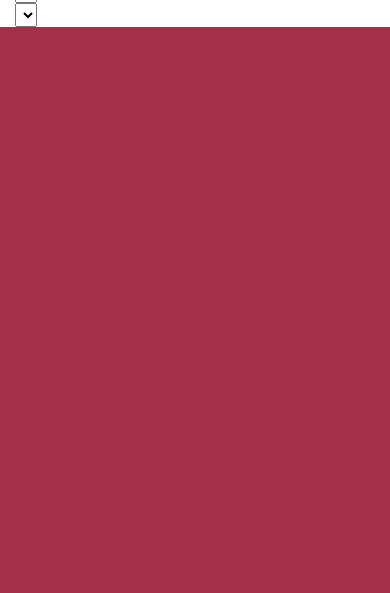
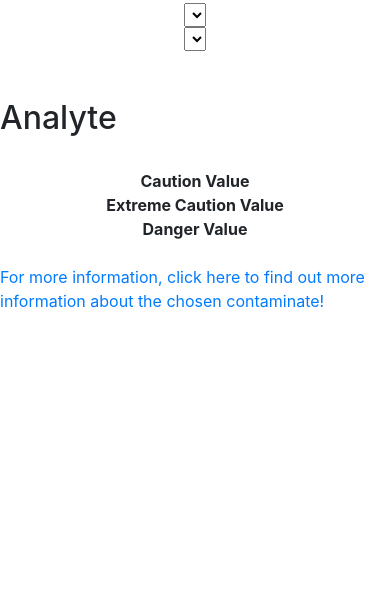
Before and after one commit to ramuir/US_Water_Contaminants, a Flask app: page / in a window 390 px wide. Shown: the part 873-1466 px from the top of the page. Before the commit the page ends 900 px from the top, so only its background shows below. Run offline with Flask 2, Linux system fonts and the light colour scheme; data that the repository does not hold is empty; some libraries are stand-ins or nearby versions.

Commit message:
Added Table and additional info

```diff
--- a/static/JS/logic.js
+++ b/static/JS/logic.js
@@ -70,6 +70,12 @@ function ChangeData(call) {
     d3.json(call, function(contaminants) {
         console.log(contaminants);
 
+        var addInfo=contaminants.info[0]
+        UpdateAdditional(addInfo)
+
+        var tabledata=contaminants.table
+        UpdateTable(tabledata)
+
         var new_statesData=statesData
         var newData=GenerateFake();
         // console.log(newData)
@@ -86,12 +92,71 @@ function ChangeData(call) {
     })
 }
 
+// Update Additional data
+function UpdateAdditional(analyte) {
+    // console.log(analyte)
+    var A_name=d3.select("#analyte_name")
+    A_name.text(analyte.Analyte)
+    var val1=d3.select("#caution")
+    var val2=d3.select("#extreme_caution")
+    var val3=d3.select("#danger")
+    val1.text(analyte.Caution + " "+ analyte.Units)
+    val2.text(analyte['Extreme Caution'] + " "+ analyte.Units)
+    val3.text(analyte.Danger + " "+ analyte.Units)
+    var link=d3.select('#url_text')
+    var t= "https://" + analyte.Link
+    link.attr("href", analyte.Link)
+    var info=d3.select('#analyte_additional')
+    info.text(analyte["Additional Info"])
+}
+
+function UpdateTable(data) {
+    console.log(data)
+    var titles=d3.select("#table_head")
+    titles.html("")
+    titles.append('tr').attr('id', 'data-header')
+    var rowheader=d3.select("#data-header")
+    rowheader.append('th').text("Analyte Name").attr('class','table-head')
+    rowheader.append('th').text("State").attr('class','table-head')
+    // rowheader.append('th').text("Station Served").attr('class','table-head')
+    rowheader.append('th').text("Population Served").attr('class','table-head')
+    rowheader.append('th').text("Source Water Type").attr('class','table-head')
+    rowheader.append('th').text("Analyte Detected?").attr('class','table-head')
+    rowheader.append('th').text("Value Detected").attr('class','table-head')
+    rowheader.append('th').text("Value Units").attr('class','table-head')
+    console.log(data.length)
+
+    var Tdata=d3.select("#table_body")
+    Tdata.html("")
+    for (var i=0; i<data.length; i++) {
+        var listName="Item_"+i
+        var detect=""
+        if(data[i].Detect===0) {
+            detect="No"
+        } else {
+            detect="Yes"
+        }
+
+        Tdata.append('tr').attr("id", listName)
+        var row= d3.select('#'+listName)
+        row.append('th').text(data[i]["Analyte Name"])
+        row.append('th').text(data[i].State)
+        // row.append('th').text()
+        row.append('th').text(data[i]["Retail Population Served"])
+        row.append('th').text(data[i]["Source Water Type"])
+        row.append('th').text(detect)
+        row.append('th').text(data[i].Value)
+        row.append('th').text(data[i].Unit)
+    }
+}
+
 
 function UpdateData() {
     var dropdown1 = d3.select("#selDataset")
     var dropdown2 = d3.select("#selState")
     var dataset1 = dropdown1.property("value")
     var dataset2 = dropdown2.property("value")
+    console.log(dataset1)
 
     call2=`/api/${dataset1}/${dataset2}`
     console.log(call2)
@@ -131,6 +196,8 @@ L.geoJson(statesData, {style: style}).addTo(map);
 
 initalizeChoices()
 initializeStates()
+call_init="/api/ARSENIC/Alabama"
+ChangeData(call_init)
 
 d3.selectAll('#selDataset').on("change",UpdateData)
 d3.selectAll('#selState').on("change",UpdateData)
--- a/static/css/style.css
+++ b/static/css/style.css
@@ -54,3 +54,7 @@ html {
 h1 {
   text-align: center;
 }
+
+#analyte_head {
+  text-align: center;
+}
--- a/templates/index.html
+++ b/templates/index.html
@@ -23,32 +23,55 @@
     <div id="header">
       <h1>Water Contaminates in the USA</h1>
     </div>
-    <div id="map"></div>
-    <div id="user_input" class=container>
+    <div id="map"></div><br>
+    <div id="user_input" class="container">
       <div class='row'>
-        <div class="col-md-6">
+        <div class="col-md-6" style="text-align: center">
           <strong>Select Analyte</strong>
         </div>
-        <div class="col-md-6">
+        <div class="col-md-6" style="text-align: center">
           <strong>Select State</strong>
         </div>
       </div>
       <div class='row'>
-        <div class="col-md-6">
-          <select id=selDataset>
-
-          </select>
+        <div class="col-md-6" style="text-align: center">
+          <select id=selDataset></select>
         </div>
-        <div class="col-md-6">
-          <select id=selState>
-
-          </select>
+        <div class="col-md-6" style="text-align: center">
+          <select id=selState></select>
         </div>
       </div>
     </div>
+    <br><br>
+    <div id="analyte_info" class="container">
+      <div class="row" id="analyte_head" style="vertical-align: center">
+        <h2 id="analyte_name">Analyte</h2>
+      </div>
+      <div class="row" id="analyte_additional"></div><br>
+      <div class="row" id="analyte_labels">
+        <div class="col-md-4" style="text-align: center"><strong>Caution Value</strong></div>
+        <div class="col-md-4" style="text-align: center"><strong>Extreme Caution Value</strong></div>
+        <div class="col-md-4" style="text-align: center"><strong>Danger Value</strong></div>
+      </div>
+      <div class="row" id="analyte_caution">
+        <div class="col-md-4" id="caution" style="text-align: center"></div>
+        <div class="col-md-4" id="extreme_caution" style="text-align: center"></div>
+        <div class="col-md-4" id="danger" style="text-align: center"></div>
+      </div>
+      <br>
+      <div class="row" id="url">
+        <a id="url_text" href="" target="_blank">For more information, click here to find out more information about the chosen contaminate!</a>
+      </div>
+    </div>
+    <br><br>
     <div id="graph"></div>
-    <div id="data_table"></div>
-
+    <div id="table">
+      <table id="data_table" class="table table-striped">
+        <thead id="table_head"></thead>
+        <tbody id="table_body"></tbody>
+      </table>
+    </div>
+    <br><br><br><br><br><br><br><br><br>
 
     <!-- Leaflet JS-->
     <script src="https://unpkg.com/leaflet@1.3.3/dist/leaflet.js"
```
